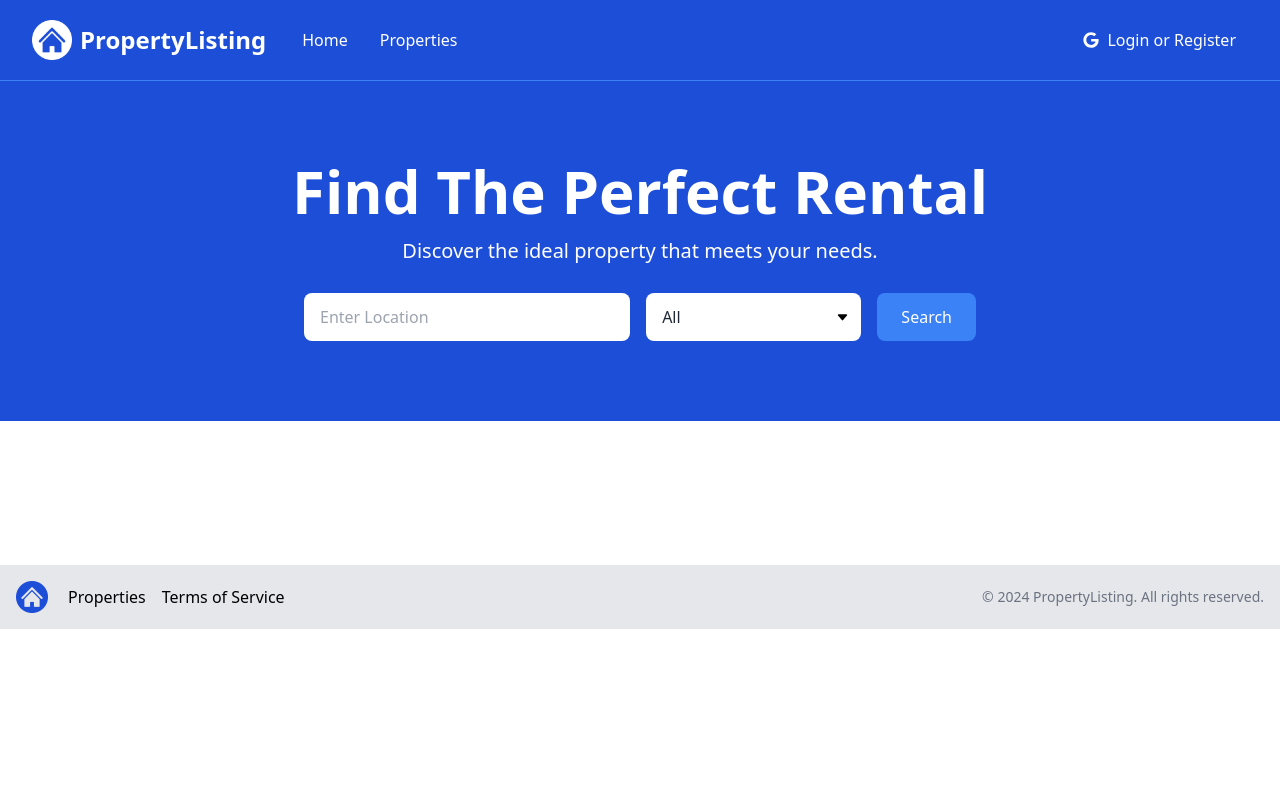
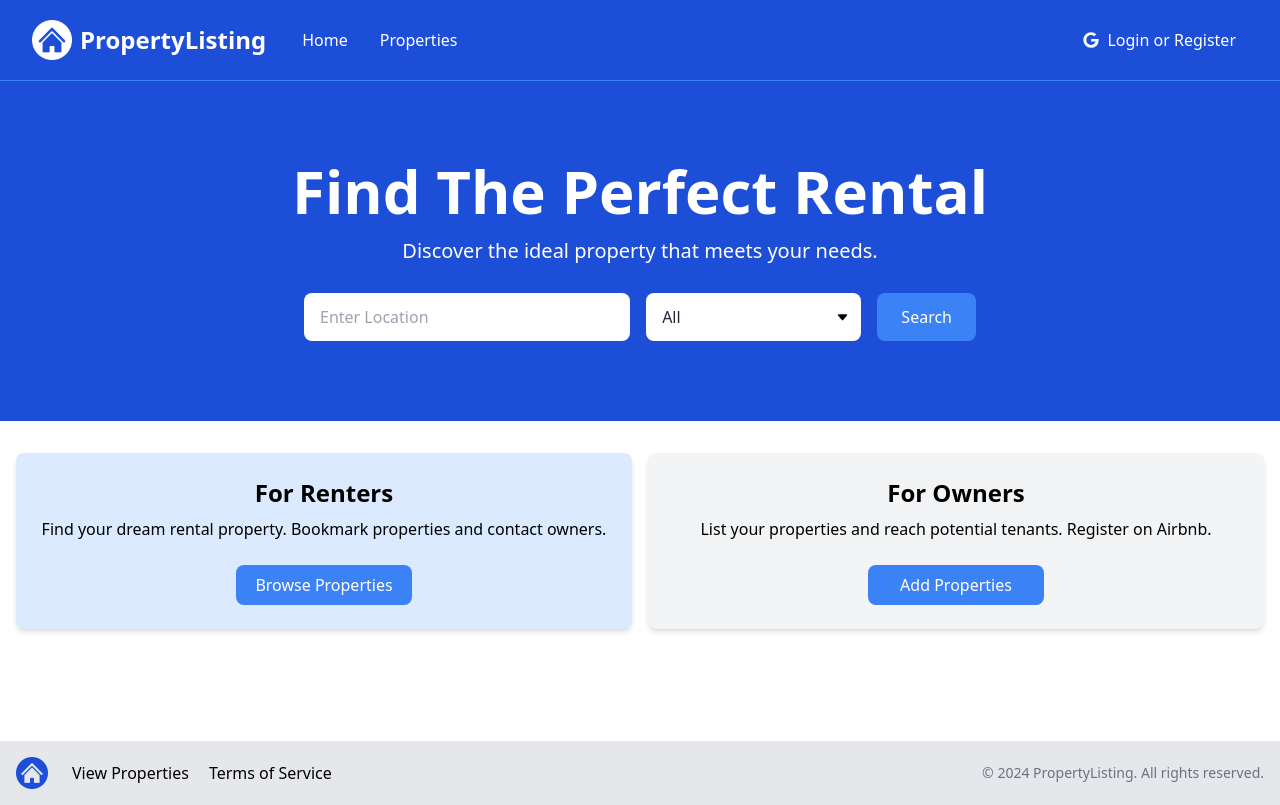
Before and after one commit to eddyK15501/property-listing, a Next.js app: page / in a window 1280 px wide. Built offline with nearby package versions, Linux system fonts and the light colour scheme.

Commit message:
InfoBox.jsx - pass props/import/render on InfoBoxes.jsx

```diff
--- a/components/Footer.jsx
+++ b/components/Footer.jsx
@@ -13,10 +13,10 @@ const Footer = () => {
           <div className='mb-4 md:mb-0'>
             <Image src={logo} alt='Logo' className='h-8 w-auto' />
           </div>
-          <div className='font-medium mb-4 ml-3 md:mb-0 md:ml-5'>
-            <ul className='flex space-x-4'>
+          <div className='font-medium mb-4 ml-3 md:mb-0 md:ml-6'>
+            <ul className='flex space-x-5'>
               <li>
-                <Link href='/properties'>Properties</Link>
+                <Link href='/properties'>View Properties</Link>
               </li>
               <li>
                 <Link href='/'>Terms of Service</Link>
--- a/components/Info/InfoBox.jsx
+++ b/components/Info/InfoBox.jsx
@@ -1,9 +1,20 @@
-import React from 'react'
+import React from 'react';
 
-const InfoBox = () => {
+const InfoBox = ({ children, heading, btnInfo, bgColor = 'bg-blue-100' }) => {
   return (
-    <div>InfoBox</div>
-  )
-}
+    <div className={`${bgColor} p-6 rounded-lg shadow-md`}>
+      <h2 className='text-2xl font-semibold'>{heading}</h2>
+      <p className='mt-2 mb-4'>
+        {children}
+      </p>
+      <a
+        href={btnInfo.link}
+        className='inline-block bg-blue-500 text-white w-44 mt-2 rounded-lg px-4 py-2 hover:bg-blue-400'
+      >
+        {btnInfo.text}
+      </a>
+    </div>
+  );
+};
 
-export default InfoBox
+export default InfoBox;
--- a/components/Info/InfoBoxes.jsx
+++ b/components/Info/InfoBoxes.jsx
@@ -1,10 +1,20 @@
 import React from 'react';
+import InfoBox from './InfoBox';
 
 const InfoBoxes = () => {
   return (
     <section>
       <div className='container-xl lg:container m-auto'>
-        <div className='grid grid-cols-1 md:grid-cols-2 gap-4 p-4 text-center rounded-lg'></div>
+        <div className='grid grid-cols-1 md:grid-cols-2 gap-4 p-4 text-center rounded-lg'>
+          <InfoBox heading='For Renters' btnInfo={{ text: 'Browse Properties', link: '/properties' }}>
+            Find your dream rental property. Bookmark properties and contact
+            owners.
+          </InfoBox>
+          <InfoBox heading='For Owners' bgColor='bg-gray-100' btnInfo={{ text: 'Add Properties', link: '/properties/add' }}>
+            List your properties and reach potential tenants. Register on
+            Airbnb.
+          </InfoBox>
+        </div>
       </div>
     </section>
   );
```
